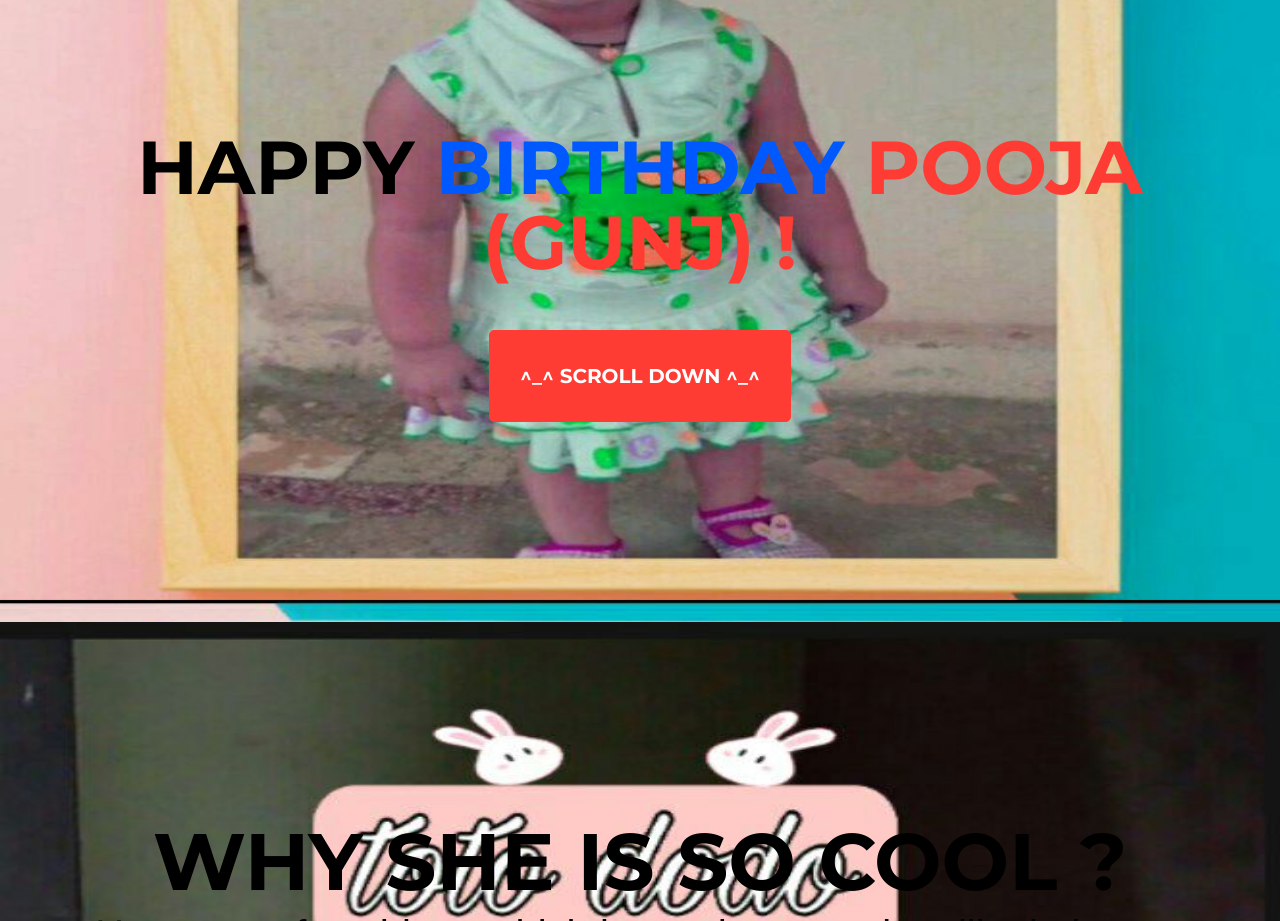
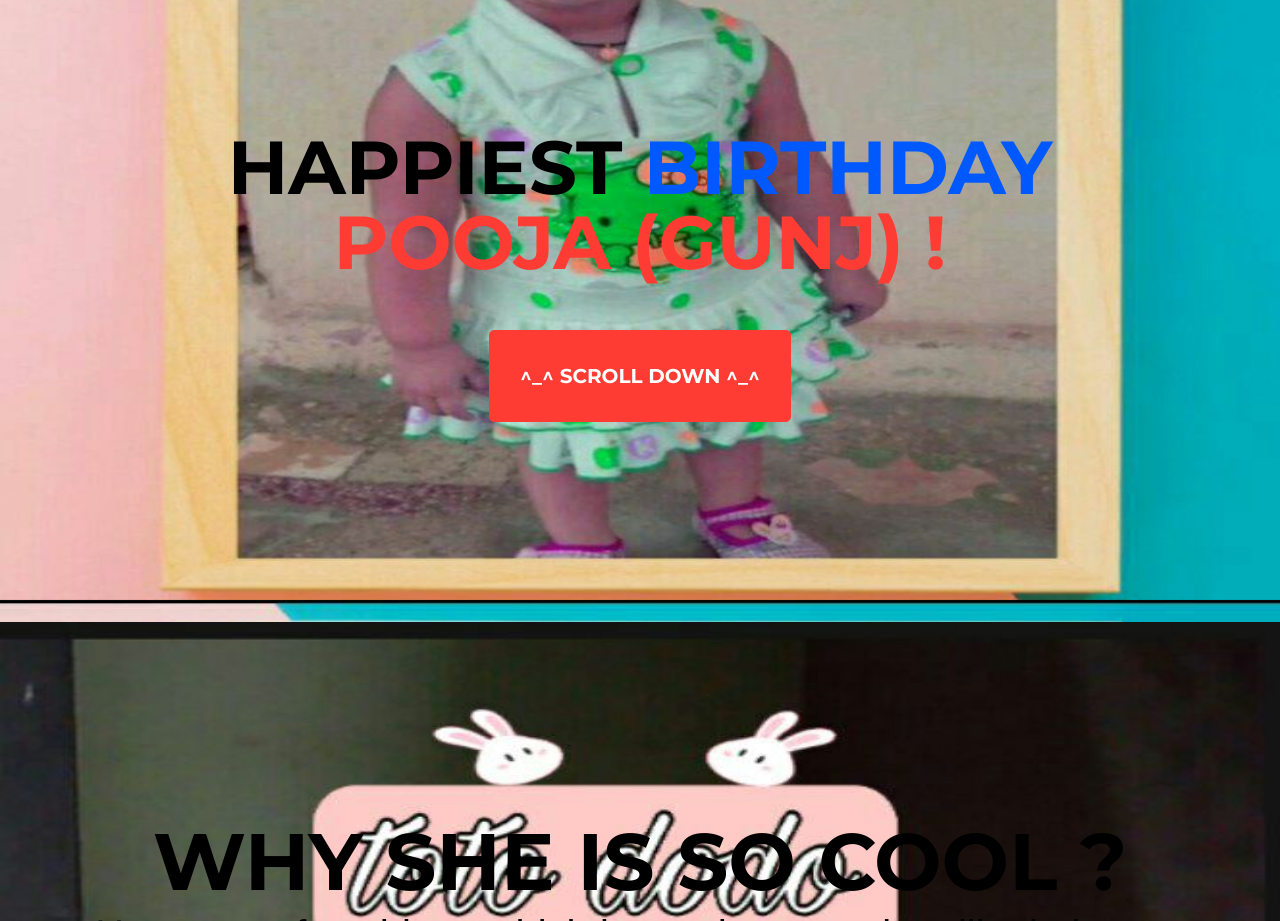
Before and after one commit to YourDaddyBabes/MoiiDidu, a plain HTML site: page index.html in a window 1280 px wide. Shown: the part 1000-1921 px from the top of the page. Drawn offline with nearby package versions, Linux system fonts and the light colour scheme; a web font is replaced by a local one.

Commit message:
Update index.html

```diff
--- a/index.html
+++ b/index.html
@@ -7,7 +7,7 @@
     <link rel='canonical' href='index.html' />
     <meta name='description' content='A webpage for wishing b'day'>
     <meta name='author' content='Oxy'>
-    <title>Happy Birthday Pooja (Gunj)!!</title>
+    <title>Happiest Birthday Pooja (Gunj)!!</title>
     <!-- Bootstrap CSS -->
     <link href='https://maxcdn.bootstrapcdn.com/bootstrap/4.0.0/css/bootstrap.min.css' rel='stylesheet' integrity='sha384-Gn5384xqQ1aoWXA+058RXPxPg6fy4IWvTNh0E263XmFcJlSAwiGgFAW/dAiS6JXm' crossorigin='anonymous' type='text/css'>
     <!-- Custom CSS -->
@@ -42,7 +42,7 @@ ga('send', 'pageview');
     <header>
         <div class='container'>
             <div class='intro-text'>
-                <div id='hbd' class='intro-heading'><span style='color:black'>Happy </span><span style='color:#0059FF;'>Birthday </span><span style='color:#ff3c34;'>Pooja (Gunj) !</span></div>
+                <div id='hbd' class='intro-heading'><span style='color:black'>Happiest </span><span style='color:#0059FF;'>Birthday </span><span style='color:#ff3c34;'>Pooja (Gunj) !</span></div>
                 <a id='hbd1' href='#likes' class='page-scroll btn btn-xl'>^_^ Scroll Down ^_^</a>
             </div>
         </div>
```
